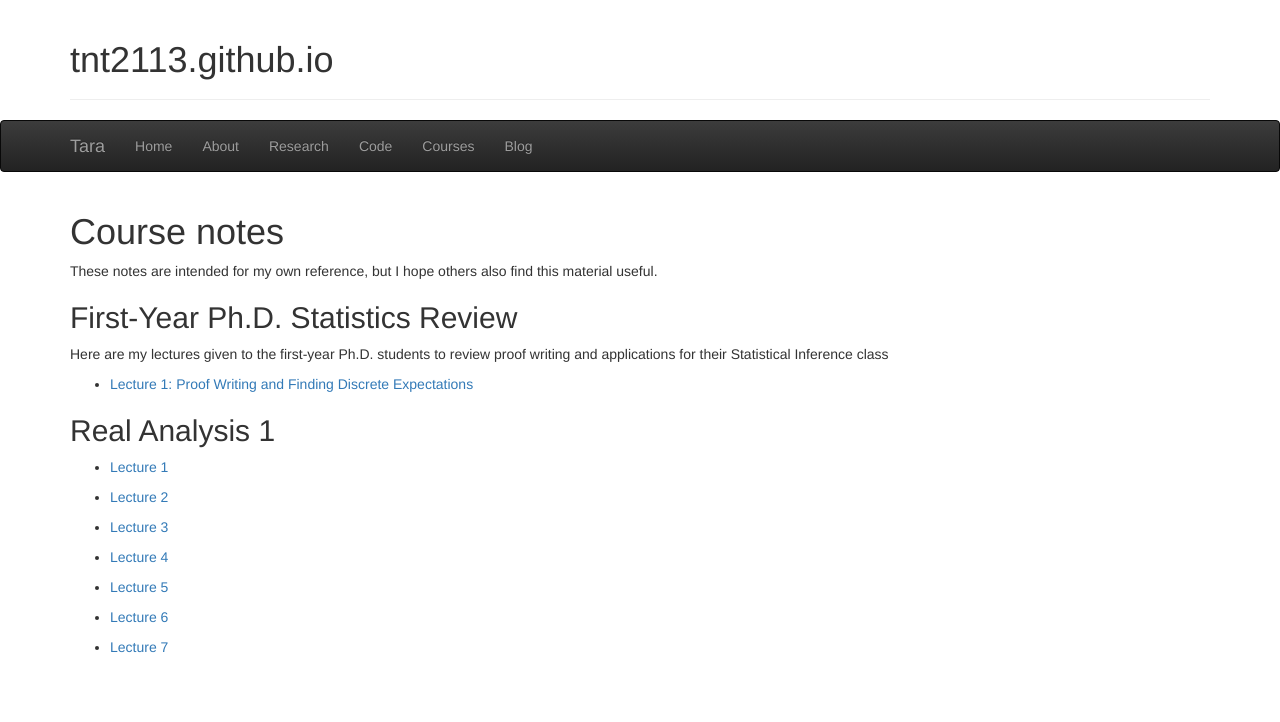
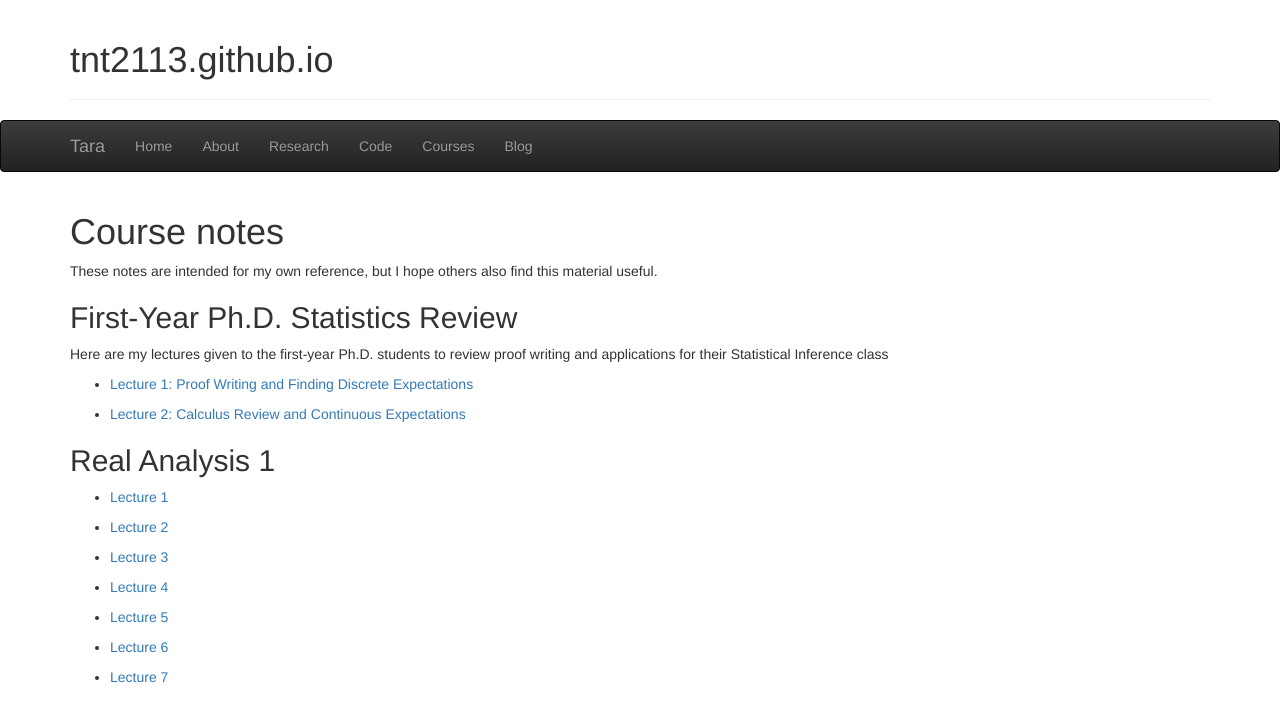
Before and after one commit to tnt2113/tnt2113.github.io, a Jekyll site: the page courses/index.html, which Jekyll copies as it is, in a window 1280 px wide. Shown: the top 722 px of the page. Built offline with Jekyll 4.4.1, drawn with Linux system fonts in a browser that asks for light colours.

Commit message:
Update index.html

```diff
--- a/courses/index.html
+++ b/courses/index.html
@@ -82,6 +82,7 @@ jQuery(document).ready(function($) {
   <p> Here are my lectures given to the first-year Ph.D. students to review proof writing and applications for their Statistical Inference class</p>
   <ul>
     <li><p><a href="Problem solving strategies Part 1.pdf">Lecture 1: Proof Writing and Finding Discrete Expectations</a></p></li>
+    <li><p><a href="Problem solving solving Part 2.pdf">Lecture 2: Calculus Review and Continuous Expectations</a></p></li>
   </ul>
   <h2 class="post-title">Real Analysis 1</h2>
   <ul>
```
